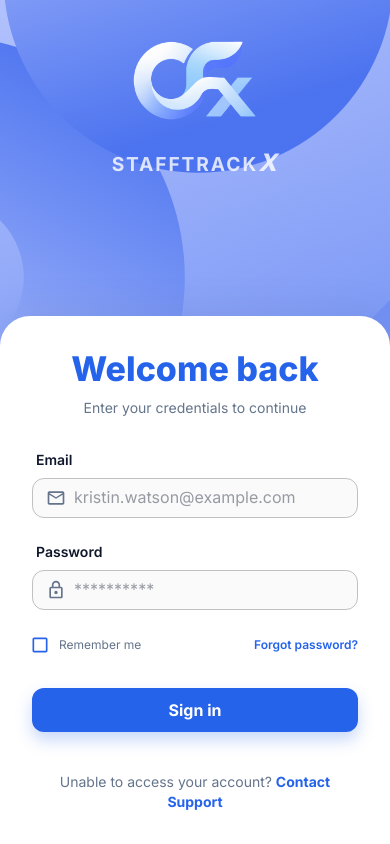
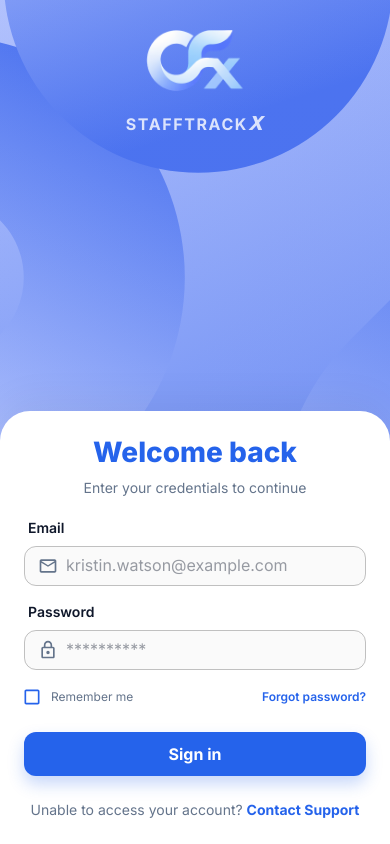
Before and after one commit to Shijin65/Staff-Track-X-client, a Next.js app: page /auth/login in a window 390 px wide. Both pictures are taken after a click on the button "Login". Built offline with nearby package versions, Linux system fonts and the light colour scheme; some icons are missing.

Commit message:
feat: implement responsive authentication layout and login form components

```diff
--- a/src/app/auth/layout.tsx
+++ b/src/app/auth/layout.tsx
@@ -11,7 +11,7 @@ export default function AuthLayout({ children }: { children: React.ReactNode })
       sx={{
         display: "flex",
         flexDirection: { xs: "column", md: "row" },
-        minHeight: "100vh",
+        minHeight: "100dvh",
         position: "relative",
         overflow: "hidden",
       }}
@@ -24,7 +24,7 @@ export default function AuthLayout({ children }: { children: React.ReactNode })
           left: 0,
           right: 0,
           bottom: 0,
-          height: { xs: "100vh", md: "auto" },
+          height: { xs: "100dvh", md: "auto" },
           width: { xs: "100%", md: "50%" },
           zIndex: 0,
           overflow: "hidden",
@@ -93,7 +93,7 @@ export default function AuthLayout({ children }: { children: React.ReactNode })
           justifyContent: "center",
           zIndex: 5,
           position: "relative",
-          minHeight: "100vh",
+          minHeight: "100dvh",
           p: { xs: 0, md: 6 },
           order: { xs: 2, md: 1 },
         }}
--- a/src/components/auth/login.tsx
+++ b/src/components/auth/login.tsx
@@ -53,14 +53,14 @@ const LoginUser: React.FC = () => {
         bgcolor: { xs: "white", md: "transparent" },
         borderTopLeftRadius: { xs: "30px", md: 0 },
         borderTopRightRadius: { xs: "30px", md: 0 },
-        p: { xs: 4, md: 0 },
+        p: { xs: 3, md: 0 },
         boxShadow: { xs: "0 -10px 40px rgba(0,0,0,0.05)", md: "none" },
         position: "relative",
         zIndex: 20,
       }}
     >
-      <Box sx={{ mb: 4, textAlign: { xs: "center", md: "left" } }}>
-        <Typography variant="h4" fontWeight={800} color="primary" sx={{ mb: 1 }}>
+      <Box sx={{ mb: { xs: 2.5, md: 4 }, textAlign: { xs: "center", md: "left" } }}>
+        <Typography variant="h4" fontWeight={800} color="primary" sx={{ mb: 1, fontSize: { xs: "1.75rem", md: "2.125rem" } }}>
           Welcome back
         </Typography>
         <Typography variant="body2" color="text.secondary">
@@ -69,7 +69,7 @@ const LoginUser: React.FC = () => {
       </Box>
 
       <form onSubmit={handleSubmit} suppressHydrationWarning>
-        <Box sx={{ display: "flex", flexDirection: "column", gap: 3 }}>
+        <Box sx={{ display: "flex", flexDirection: "column", gap: { xs: 2, md: 3 } }}>
           <Box>
             <Typography variant="body2" fontWeight={600} sx={{ mb: 1, ml: 0.5 }}>
               Email
@@ -156,7 +156,7 @@ const LoginUser: React.FC = () => {
         </Box>
       </form>
 
-      <Typography variant="body2" sx={{ textAlign: "center", mt: 5, color: "text.secondary" }}>
+      <Typography variant="body2" sx={{ textAlign: "center", mt: { xs: 3, md: 5 }, color: "text.secondary" }}>
         Unable to access your account?{" "}
         <Link href="#" underline="hover" color="primary" fontWeight={700}>
           Contact Support
@@ -175,24 +175,32 @@ const LoginUser: React.FC = () => {
           position: "fixed",
           left: "50%",
           transform: "translateX(-50%)",
-          top: showForm ? "3vh" : "38vh",
+          top: showForm ? "2vh" : "38vh",
           transition: "top 0.3s cubic-bezier(0.4, 0, 0.2, 1)",
           zIndex: 10,
-          gap: 1,
+          gap: 0.5,
         }}
       >
-        <NextImage src="/cfx_logo.png" alt="Logo" width={140} height={40} priority style={{ objectFit: "contain" }} />
+        <NextImage
+          src="/cfx_logo.png"
+          alt="Logo"
+          width={showForm ? 110 : 140}
+          height={showForm ? 32 : 40}
+          priority
+          style={{ objectFit: "contain", transition: "all 0.3s" }}
+        />
         <Typography
           variant="h6"
           sx={{
             color: "rgba(255, 255, 255, 0.8)",
             fontWeight: 700,
-            fontSize: "1.2rem",
+            fontSize: showForm ? "1rem" : "1.2rem",
             letterSpacing: "0.1em",
             textTransform: "uppercase",
+            transition: "all 0.3s",
           }}
         >
-          StaffTrack<span style={{ fontStyle: "italic", fontWeight: 800, fontSize: "1.5rem" }}>X</span>
+          StaffTrack<span style={{ fontStyle: "italic", fontWeight: 800, fontSize: showForm ? "1.2rem" : "1.5rem" }}>X</span>
         </Typography>
       </Box>
 
```
